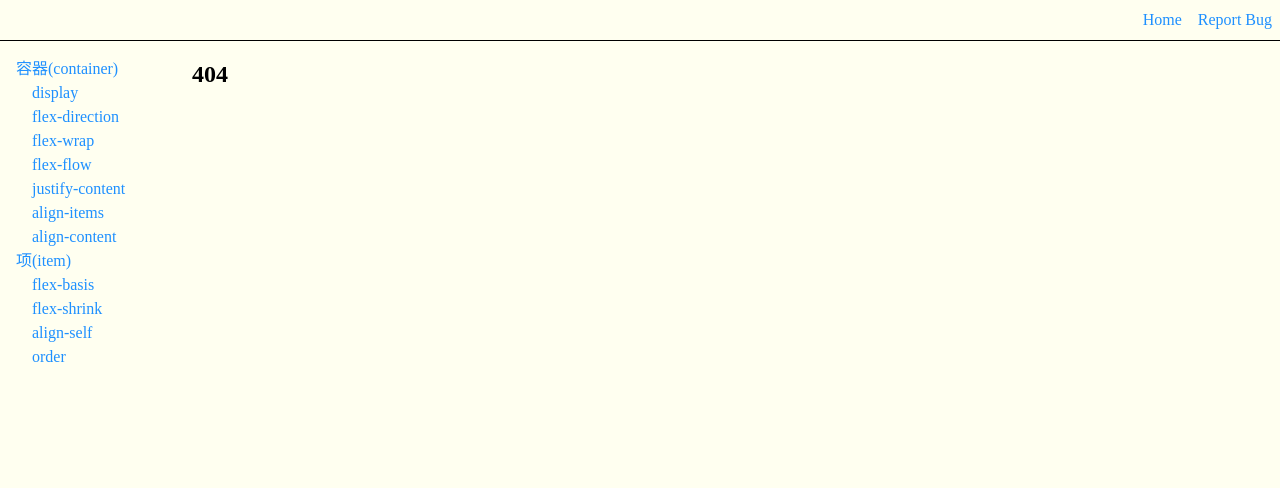
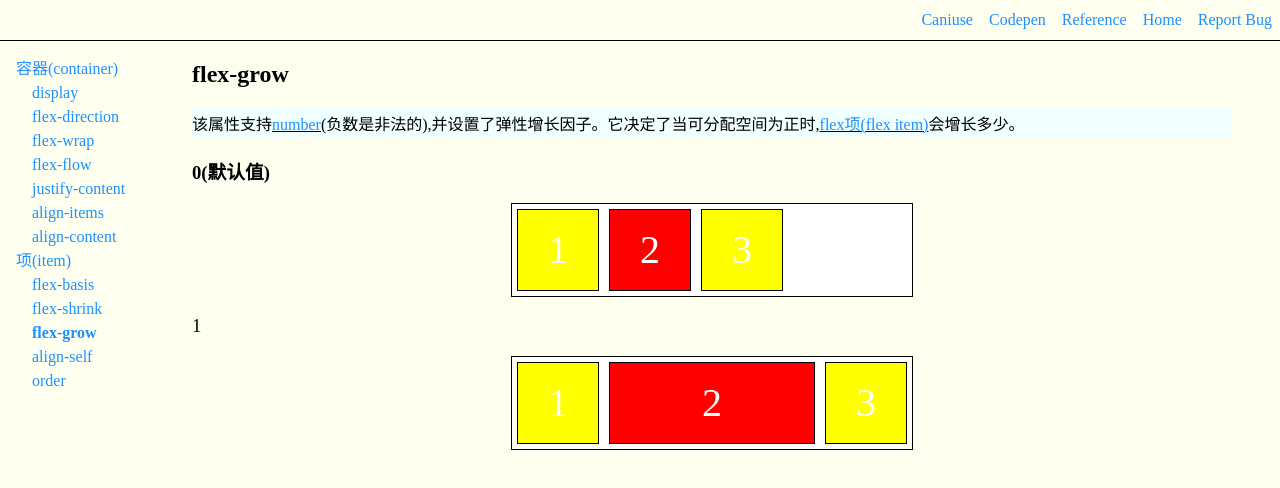
Before and after one commit to asurance/flex-tutorial, a Next.js app: page /item/FlexGrow in a window 1280 px wide. Before the commit this address had no page. Shown: the top 488 px of the page. Built offline with nearby package versions, Linux system fonts and the light colour scheme.

Commit message:
feat(flex-grow): 基本完成

```diff
--- a/components/Layout.tsx
+++ b/components/Layout.tsx
@@ -56,6 +56,10 @@ const items: NavVO[] = [
         text: 'flex-shrink',
     },
     {
+        link: 'FlexGrow',
+        text: 'flex-grow',
+    },
+    {
         link: 'AlignSelf',
         text: 'align-self',
     },
--- /dev/null
+++ b/pages/item/FlexGrow.tsx
@@ -0,0 +1,54 @@
+import FlexStyles from '../../styles/Flex.module.css'
+
+import { ReactElement } from 'react'
+import Layout from '../../components/Layout'
+import PropertyValue from '../../components/PropertyValue'
+import FlexContainer from '../../components/FlexContainer'
+import FlexItem from '../../components/FlexItem'
+import { Item, Number } from '../../components/LinkItem'
+import { NavVO } from '../../interfaces/NavVO'
+import PropertyP from '../../components/PropertyP'
+
+const headNavs: NavVO[] = [
+    {
+        link: 'https://caniuse.com/?search=CSS%20property%3A%20flex-grow',
+        text: 'Caniuse'
+    },
+    {
+        link: 'https://codepen.io/asurance/pen/BaLgmzv',
+        text: 'Codepen'
+    },
+    {
+        link: 'https://www.w3.org/TR/css-flexbox-1/#flex-grow-property',
+        text: 'Reference',
+    },
+]
+
+const SampleItemClassNames = [FlexStyles['item-sample']]
+
+export default function FlexGrow(): ReactElement {
+    return <Layout title="flex-grow" navs={headNavs}>
+        <header><h1>flex-grow</h1></header>
+        <section>
+            <PropertyP>该属性支持{Number}(负数是非法的),并设置了弹性增长因子。它决定了当可分配空间为正时,{Item}会增长多少。</PropertyP>
+        </section>
+        <PropertyValue value="0" isDefault>
+            <section>
+                <FlexContainer>
+                    <FlexItem>1</FlexItem>
+                    <FlexItem className={SampleItemClassNames}>2</FlexItem>
+                    <FlexItem>3</FlexItem>
+                </FlexContainer>
+            </section>
+        </PropertyValue>
+        <PropertyValue value="1">
+            <section>
+                <FlexContainer>
+                    <FlexItem>1</FlexItem>
+                    <FlexItem className={SampleItemClassNames} style={{ flexGrow: 1 }}>2</FlexItem>
+                    <FlexItem>3</FlexItem>
+                </FlexContainer>
+            </section>
+        </PropertyValue>
+    </Layout>
+}
```
